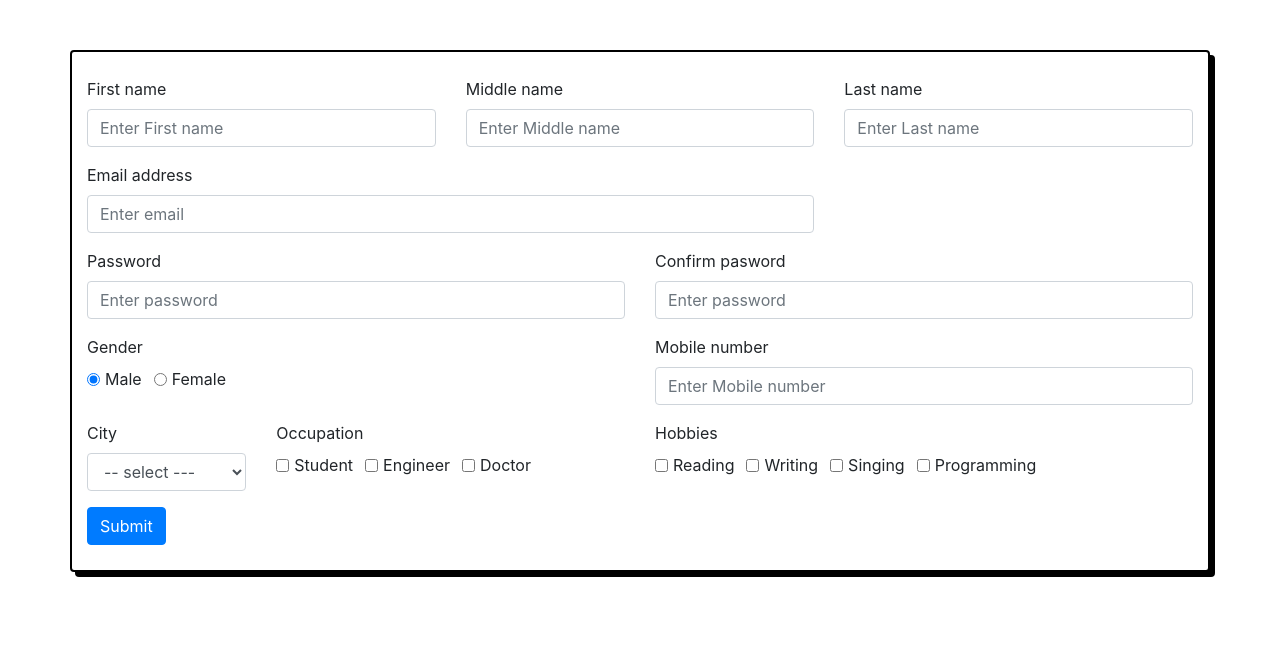
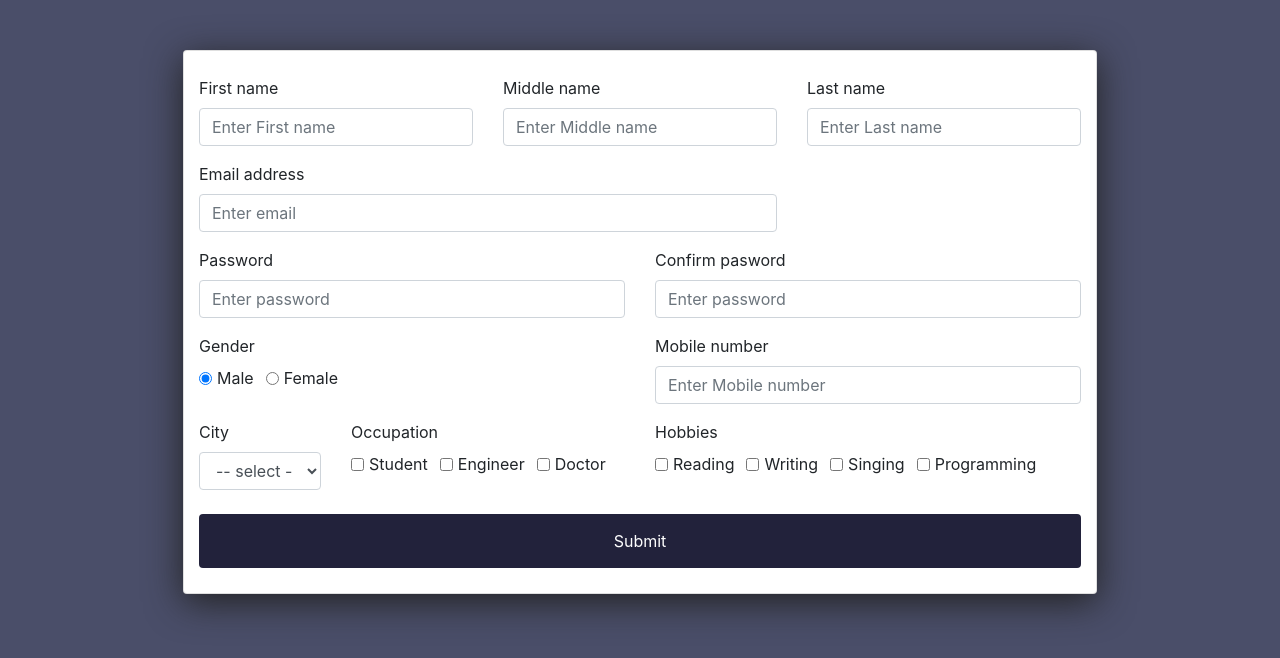
Before and after one commit to Meet1707/react-form-validator, a React (Create React App) app: page / in a window 1280 px wide. Shown: the top 658 px of the page. Built offline with nearby package versions, Linux system fonts and the light colour scheme.

Commit message:
initial commit

```diff
--- a/src/App.js
+++ b/src/App.js
@@ -277,7 +277,7 @@ class App extends React.Component {
             </Row>
             <Row>
               <Col>
-                <Button type="button">Submit</Button>
+                <Button type="button" className="mx-auto w-50">Submit</Button>
               </Col>
             </Row>
           </Form>
--- a/src/index.css
+++ b/src/index.css
@@ -1,10 +1,35 @@
+body{
+  background-color: #4a4e69 !important;
+  font-family: "Segoe UI", "Roboto", "Oxygen", "Ubuntu", "Cantarell", "Fira Sans",
+  "Droid Sans", "Helvetica Neue", sans-serif;
+  display: flex;
+  flex-direction: column;
+  justify-content: center;
+  align-items: center;
+}
 .text-error{
   color: red;
 }
 .card{
   margin-top: 50px;
   padding: 25px;
-  border: 2px black solid !important;
-  box-shadow: 5px 5px black !important;
-  margin-bottom: 30px !important;
+  border-radius: 6px;
+  box-shadow: 0px 8px 36px #222;
+  background-color: #fefefe;
 }
+button{
+  padding: 0.938em !important;
+  border: none !important;
+  border-radius: 4px !important;
+  background-color: #22223b !important;
+  color: #fefefe !important;
+  min-width: 100% !important;
+  cursor: pointer !important;
+  margin-right: 500px !important;
+  margin-top: 0.5em !important;
+  padding: 0.938em !important;
+}
+button:hover {
+  background-color: #4a4e69 !important;
+  color: #fefefe !important;
+}
```
